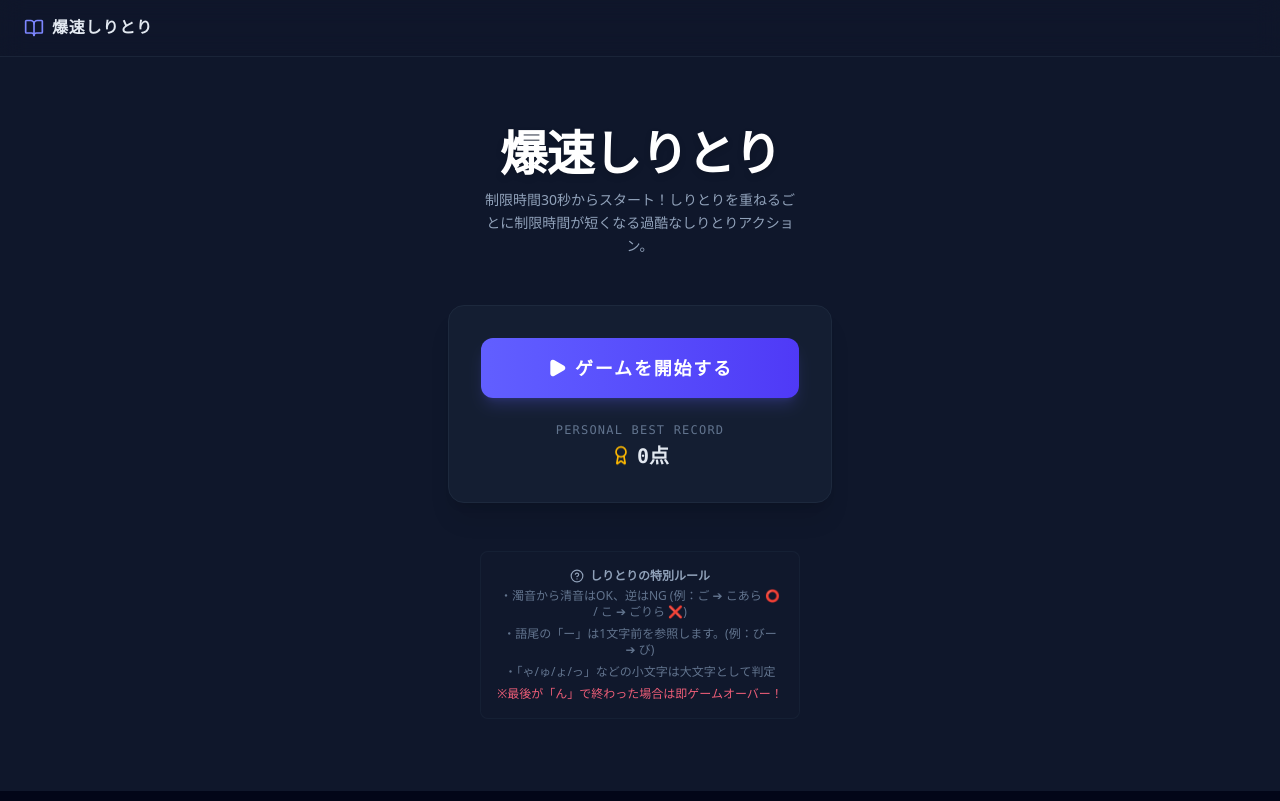
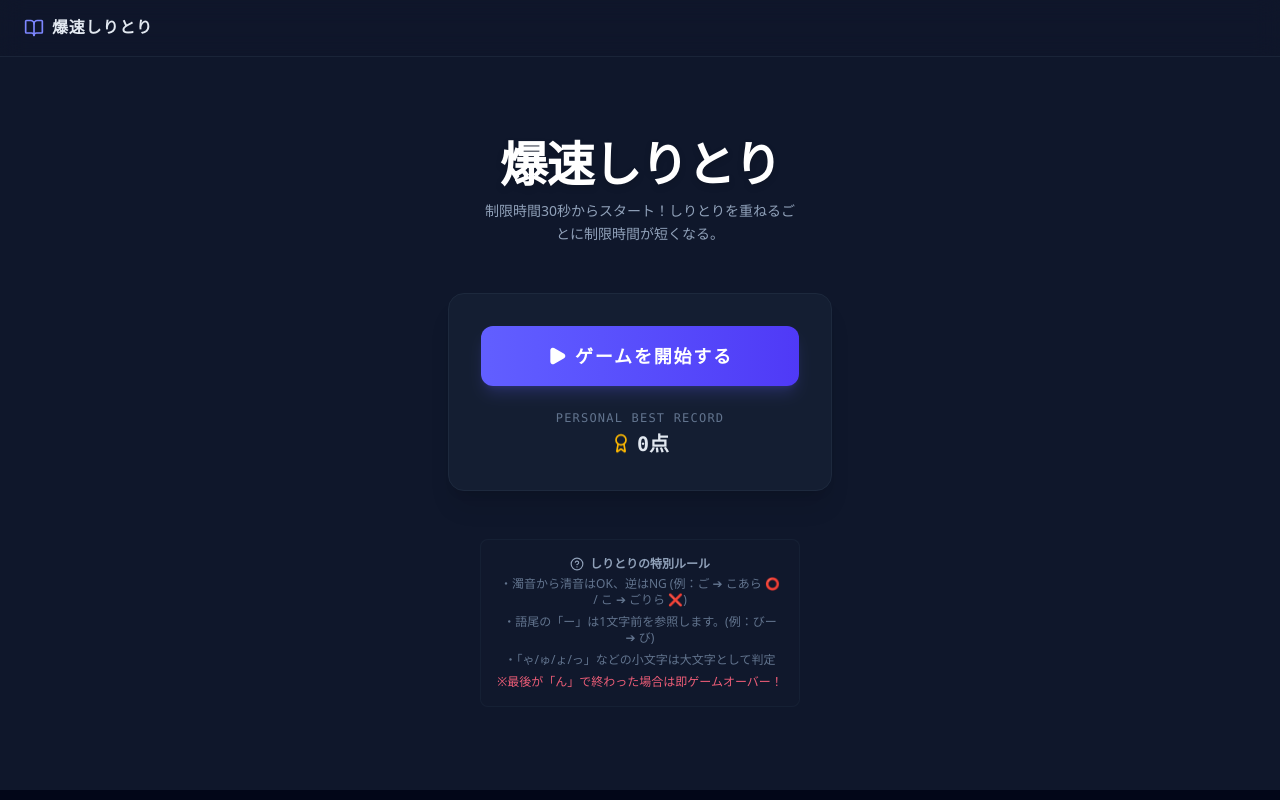
Before and after one commit to hw26a123-del/ShiritoriGame, a React (Vite) app: page / in a window 1280 px wide. Built offline with nearby package versions, Linux system fonts and the light colour scheme.

Commit message:
docs: simplify description in App.tsx
Remove "過酷なしりとりアクション" to keep the game description concise.

```diff
--- a/src/App.tsx
+++ b/src/App.tsx
@@ -393,7 +393,7 @@ export default function App() {
                 爆速しりとり
               </h1>
               <p className="text-slate-400 text-sm max-w-xs mx-auto leading-relaxed">
-                制限時間30秒からスタート！しりとりを重ねるごとに制限時間が短くなる過酷なしりとりアクション。
+                制限時間30秒からスタート！しりとりを重ねるごとに制限時間が短くなる。
               </p>
             </div>
 
```
